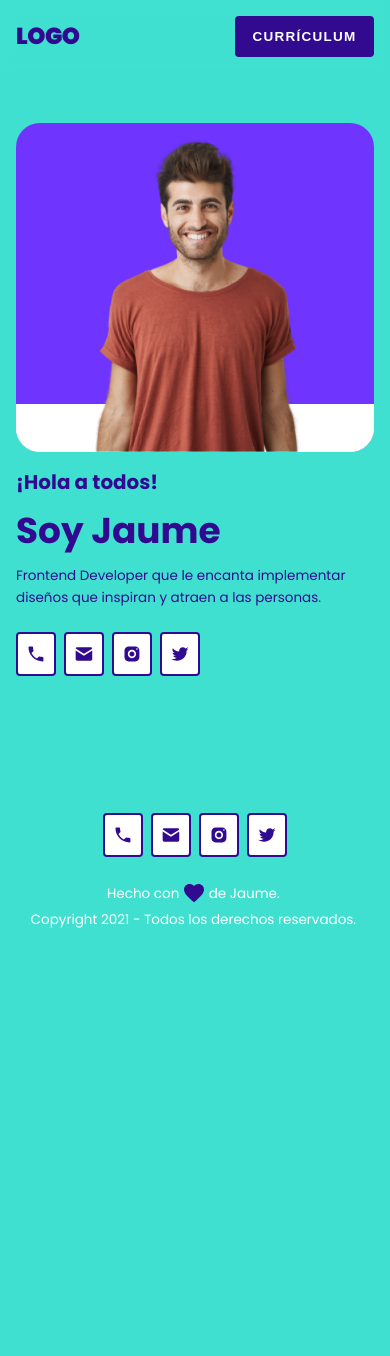
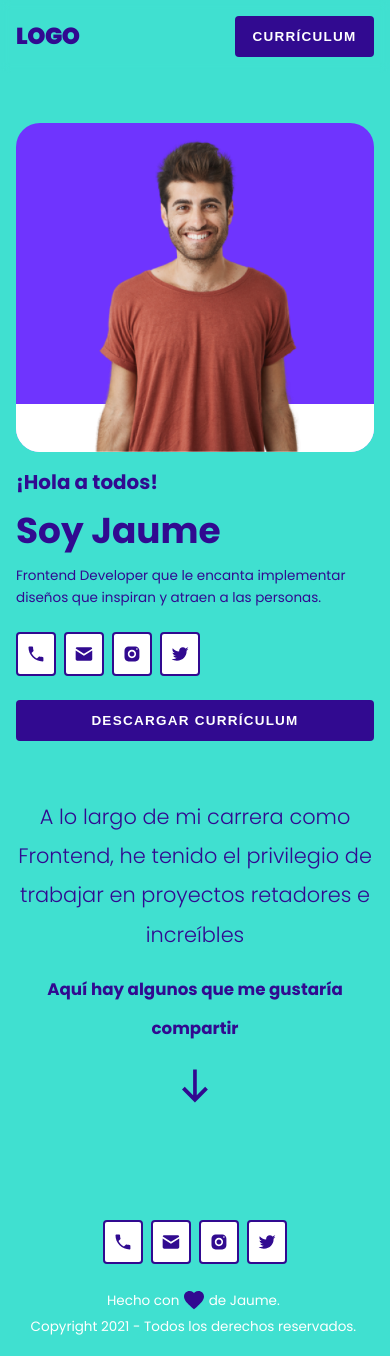
Before and after one commit to EzequielCardona/portfolio-client, a React (Create React App) app: page / in a window 390 px wide. Before the commit the page ends 949 px from the top, so only its background shows below. Built offline with nearby package versions, Linux system fonts and the light colour scheme.

Commit message:
Adding second section now finished and responsive

```diff
--- a/src/App.css
+++ /dev/null
@@ -1,38 +0,0 @@
-.App {
-  text-align: center;
-}
-
-.App-logo {
-  height: 40vmin;
-  pointer-events: none;
-}
-
-@media (prefers-reduced-motion: no-preference) {
-  .App-logo {
-    animation: App-logo-spin infinite 20s linear;
-  }
-}
-
-.App-header {
-  background-color: #282c34;
-  min-height: 100vh;
-  display: flex;
-  flex-direction: column;
-  align-items: center;
-  justify-content: center;
-  font-size: calc(10px + 2vmin);
-  color: white;
-}
-
-.App-link {
-  color: #61dafb;
-}
-
-@keyframes App-logo-spin {
-  from {
-    transform: rotate(0deg);
-  }
-  to {
-    transform: rotate(360deg);
-  }
-}
--- a/src/App.tsx
+++ b/src/App.tsx
@@ -1,5 +1,4 @@
 import React from 'react';
-import './App.css';
 import GlobalStyles from './global';
 import Header from './Components/Header';
 import Footer from './Components/Footer';
--- a/src/Components/Common/StylesMixing.ts
+++ b/src/Components/Common/StylesMixing.ts
@@ -16,6 +16,7 @@ export const mediaScaling = (property:string, variant:number, max:number):string
 };
 
 export const Button = styled.button`
+  width: 100%;
   padding: 0.8em 1.3em;
   color: var(--white);
   ${mediaScaling('font-size', 0.6, 0.875)}
--- a/src/Components/Content/Content.tsx
+++ b/src/Components/Content/Content.tsx
@@ -2,6 +2,8 @@ import React from "react";
 import { ContentWrapper } from ".";
 import SocialIcons from "../Common/SocialIcons";
 import jaumePhoto from '../../Assets/jaume-photo.png';
+import { ReactComponent as IconDown } from '../../Assets/icons-down.svg';
+import { Button } from "../Common/StylesMixing";
 
 const Content = ():JSX.Element => {
   return (
@@ -12,10 +14,20 @@ const Content = ():JSX.Element => {
           <h3>Soy Jaume</h3>
           <p>Frontend Developer que le encanta implementar diseños que inspiran y atraen a las personas.</p>
           <SocialIcons />
+          <div className="mobile-cv-button">
+            <Button>DESCARGAR CURRÍCULUM</Button>
+          </div>
         </div>
         <div className="image-wrapper">
           <img src={jaumePhoto} alt="Front-end Developer" />
         </div>
+      </div>
+      <div className="second-section">
+        <h5>A lo largo de mi carrera como Frontend,
+          he tenido el privilegio de trabajar en proyectos retadores e increíbles
+        </h5>
+        <p>Aquí hay algunos que me gustaría compartir</p>
+        <IconDown />
       </div>
     </ContentWrapper>
   )
--- a/src/Components/Content/styles.tsx
+++ b/src/Components/Content/styles.tsx
@@ -2,9 +2,7 @@ import styled from "styled-components/macro";
 import { breakPoints, mediaScaling } from "../Common/StylesMixing";
 
 export const ContentWrapper = styled.div`
-  min-height: 100vh;
-  margin-bottom: -72.5px;
-  @media only screen and (max-width: ${breakPoints.monitor}) { margin-bottom: 0; }
+
   padding-top: 90.7px;
   padding-left: 8rem; padding-right: 8rem;
   @media only screen and (max-width: ${breakPoints.desktop}) { padding-left: 4rem; padding-right: 4rem; }
@@ -16,16 +14,21 @@ export const ContentWrapper = styled.div`
     justify-content: space-between;
     @media only screen and (max-width: ${breakPoints.monitor}) { flex-direction: column-reverse; }
     color: var(--darkBlue);
-    padding: 2rem 0;
+    padding: 2rem 0 0 0;
 
     .description-wrapper {
       max-width: 31.25rem;
-      @media only screen and (max-width: ${breakPoints.monitor}) { padding: 1rem 0 }
+      @media only screen and (max-width: ${breakPoints.monitor}) { padding: 1rem 0; max-width: unset }
+
+      .mobile-cv-button {
+        display: none;
+        @media only screen and (max-width: ${breakPoints.tablet}) { display: block; }
+      }
     }
 
     .image-wrapper {
       width: 31.25rem;
-      @media only screen and (max-width: ${breakPoints.monitor}) { width: 100%; }
+      @media only screen and (max-width: ${breakPoints.tablet}) { width: 100%; }
       display: flex;
       align-items: center;
       justify-content: center;
@@ -66,6 +69,39 @@ export const ContentWrapper = styled.div`
       ${mediaScaling('font-size', 0.6, 1)}
       ${mediaScaling('line-height', 1.1, 1.6)}
       max-width: 28rem;
+      @media only screen and (max-width: ${breakPoints.monitor}) { max-width: unset }
+      margin-bottom: 1rem;
+    }
+  }
+
+  .second-section {
+    display: flex;
+    flex-direction: column;
+    justify-content: center;
+    align-items: center;
+    text-align: center;
+    padding: 12.5rem 0;
+    @media only screen and (max-width: ${breakPoints.monitor}) { padding: 6rem 0 }
+    @media only screen and (max-width: ${breakPoints.desktop}) { padding: 2.5rem 0 }
+    color:var(--darkBlue);
+
+    h5 {
+      font-weight: 300;
+      ${mediaScaling('font-size', 1.06, 2.125)}
+      ${mediaScaling('line-height', 2.2, 3.44)}
+      max-width: 50rem;
+    }
+
+    p {
+      font-weight: 700;
+      ${mediaScaling('font-size', 0.8, 1.5)}
+      ${mediaScaling('line-height', 2.2, 2.44)}
+      padding: 1rem 0;
+    }
+
+    svg {
+      ${mediaScaling('width', 2.5, 5)}
+      ${mediaScaling('height', 2.5, 5)}
     }
   }
 `;
--- a/src/Components/Footer/styles.tsx
+++ b/src/Components/Footer/styles.tsx
@@ -2,7 +2,6 @@ import styled from "styled-components/macro";
 import { mediaScaling, breakPoints } from "../Common/StylesMixing";
 
 export const FooterWrapper = styled.footer`
-  height: 72.5px;
   width: 100%;
   display: flex;
   justify-content: space-between;
--- a/src/Components/Header/Header.tsx
+++ b/src/Components/Header/Header.tsx
@@ -23,7 +23,9 @@ const Header = ():JSX.Element => {
         <p className={(menuSelected === 'proyectos') ? "selected" : ""} onClick={onNavOptionClick}>PROYECTOS</p>
         <p className={(menuSelected === 'hablemos') ? "selected" : ""} onClick={onNavOptionClick}>HABLEMOS</p>
       </nav>
-      <Button>CURRÍCULUM</Button>
+      <div className="cv-button-wrapper">
+        <Button>CURRÍCULUM</Button>
+      </div>
     </HeaderWrapper>
   )
 }
--- a/src/Components/Header/styles.tsx
+++ b/src/Components/Header/styles.tsx
@@ -17,6 +17,10 @@ z-index: 100;
 
   .logo-wrapper {
     ${mediaScaling('width', 8.45, 9.12)}
+  }
+
+  .cv-button-wrapper {
+    width: 9.56;
   }
 
   nav {
--- a/src/global.ts
+++ b/src/global.ts
@@ -10,7 +10,21 @@ const GlobalStyles = createGlobalStyle`
     --break_screenLarge: 1100px;
     --gradient0: linear-gradient(45deg, #fad7a1 0%, #e96d71 100%);
     --gradient1: linear-gradient(45deg, #72edf2 0%, #5151e5 100%);
+
+
+    /*
+      ::-webkit-scrollbar-track {
+        box-shadow: inset 0 0 5px grey;
+        border-radius: 10px;
+      }
+
+      ::-webkit-scrollbar-thumb {
+        background: red;
+        border-radius: 10px;
+      }
+    */
   }
+
   html, body, div, span, applet, object, iframe,
   h1, h2, h3, h4, h5, h6, p, blockquote, pre,
   a, abbr, acronym, address, big, cite, code,
@@ -75,12 +89,14 @@ const GlobalStyles = createGlobalStyle`
   html, body, #root {
     width: 100vw;
     height: 100vh;
-    background: turquoise;
+
   }
 
   body {
     overflow-x: hidden;
+    background: turquoise;
   }
+
 `;
 
 export default GlobalStyles;
--- a/src/index.css
+++ /dev/null
@@ -1,13 +0,0 @@
-body {
-  margin: 0;
-  font-family: -apple-system, BlinkMacSystemFont, 'Segoe UI', 'Roboto', 'Oxygen',
-    'Ubuntu', 'Cantarell', 'Fira Sans', 'Droid Sans', 'Helvetica Neue',
-    sans-serif;
-  -webkit-font-smoothing: antialiased;
-  -moz-osx-font-smoothing: grayscale;
-}
-
-code {
-  font-family: source-code-pro, Menlo, Monaco, Consolas, 'Courier New',
-    monospace;
-}
--- a/src/index.tsx
+++ b/src/index.tsx
@@ -1,6 +1,5 @@
 import React from 'react';
 import ReactDOM from 'react-dom/client';
-import './index.css';
 import App from './App';
 import reportWebVitals from './reportWebVitals';
 
```
Also changed, not shown: src/Assets/icons-down.svg (added).
